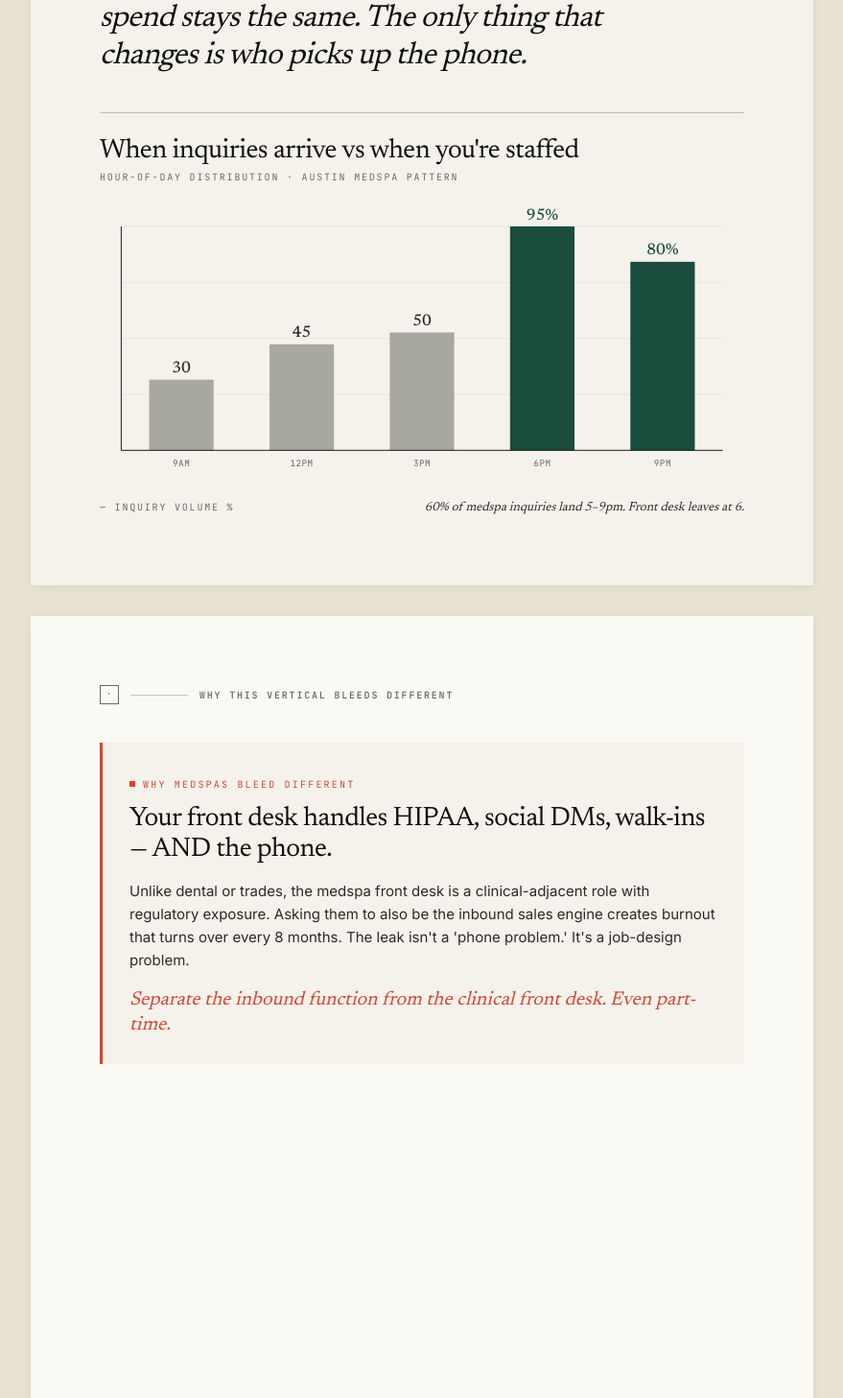
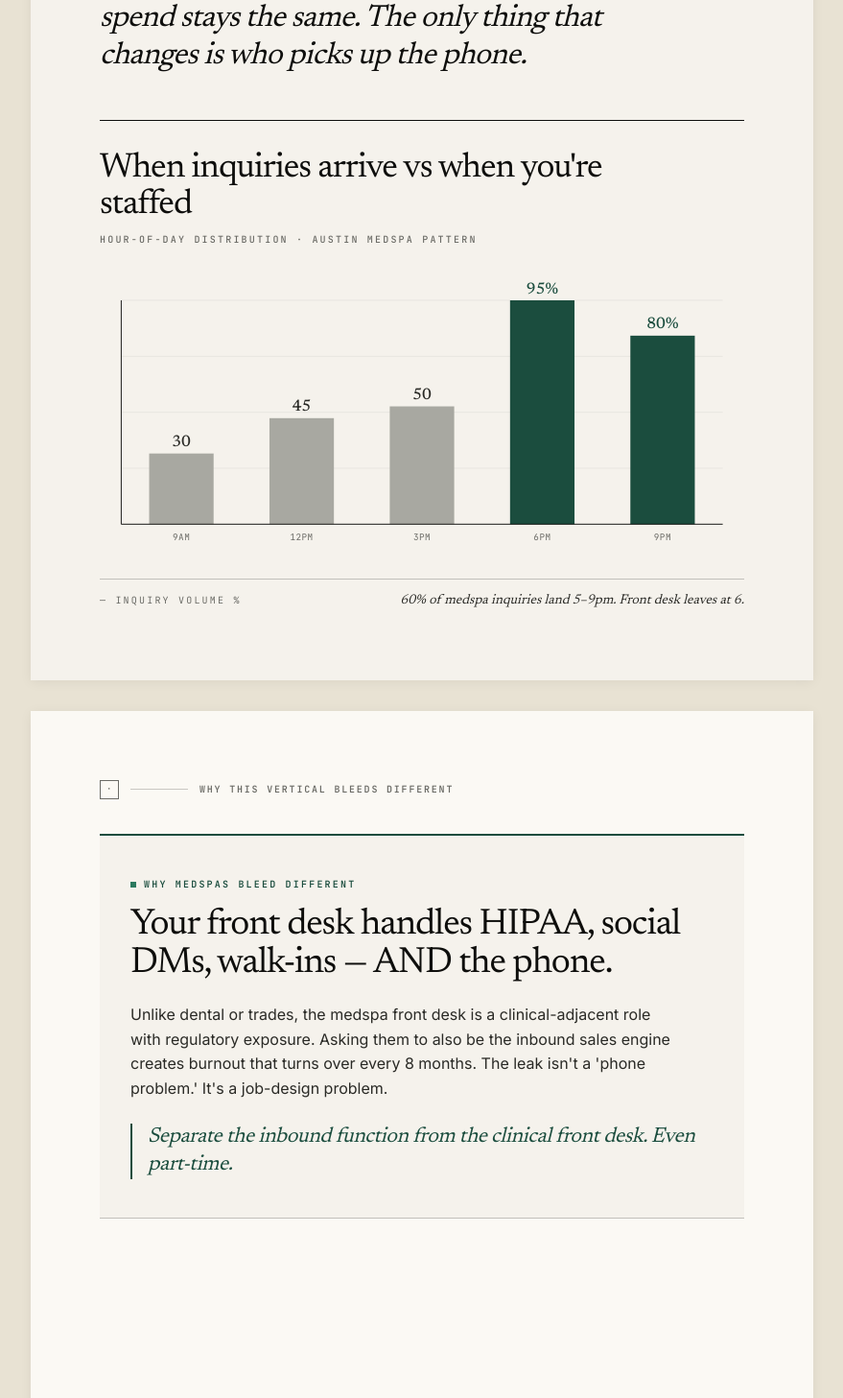
Before and after one commit to kame-hq/savoca.studio, a Next.js app: page /resources/medspa in a window 1280 px wide. Shown: the part 4313-5770 px from the top of the page at 96% size, without its empty margins (200-1079 px from the left). Built offline with nearby package versions, Linux system fonts and the light colour scheme.

Commit message:
style(playbook): brand-lock chart + differentiator — Newsreader display, money green (not signal), proper opsz, deeper hierarchy

```diff
--- a/src/app/resources/[vertical]/playbook.css
+++ b/src/app/resources/[vertical]/playbook.css
@@ -270,27 +270,31 @@
 
 /* ── Chart ──────────────────────────────────────────────── */
 .playbook-chart {
-  margin: 2.5rem 0 0;
-  padding: 1.5rem 0 0;
-  border-top: 1px solid var(--rule);
+  margin: 3rem 0 0;
+  padding: 2rem 0 0;
+  border-top: 1px solid var(--ink);
 }
 .playbook-chart-header {
-  margin-bottom: 1rem;
+  margin-bottom: 1.75rem;
 }
 .playbook-chart-title {
-  font-family: var(--font-fraunces);
-  font-size: 28px;
-  letter-spacing: -0.02em;
+  font-family: var(--font-fraunces), Georgia, serif;
+  font-size: 36px;
+  line-height: 1.05;
+  letter-spacing: -0.03em;
   color: var(--ink);
-  line-height: 1.1;
-  margin-bottom: 0.25rem;
+  font-weight: 400;
+  font-variation-settings: "opsz" 96;
+  margin-bottom: 0.5rem;
+  max-width: 6.5in;
 }
 .playbook-chart-subtitle {
-  font-family: var(--font-jetbrains-mono);
+  font-family: var(--font-jetbrains-mono), monospace;
   font-size: 10px;
-  letter-spacing: 0.18em;
+  letter-spacing: 0.22em;
   text-transform: uppercase;
   color: var(--steel);
+  font-weight: 500;
 }
 .playbook-chart-svg {
   width: 100%;
@@ -301,42 +305,46 @@
   display: flex;
   justify-content: space-between;
   align-items: baseline;
-  margin-top: 0.75rem;
-  font-family: var(--font-jetbrains-mono);
-  font-size: 10px;
-  letter-spacing: 0.18em;
-  text-transform: uppercase;
-  color: var(--steel);
-  gap: 1rem;
+  margin-top: 1.25rem;
+  padding-top: 0.75rem;
+  border-top: 1px solid var(--rule);
+  gap: 1.5rem;
   flex-wrap: wrap;
 }
 .playbook-chart-axis {
+  font-family: var(--font-jetbrains-mono), monospace;
+  font-size: 10px;
+  letter-spacing: 0.22em;
+  text-transform: uppercase;
   color: var(--steel);
 }
 .playbook-chart-footnote {
+  font-family: var(--font-fraunces), Georgia, serif;
+  font-style: italic;
+  font-size: 14px;
+  line-height: 1.45;
   color: var(--ink-2);
-  font-style: italic;
-  text-transform: none;
-  letter-spacing: 0;
-  font-family: var(--font-fraunces);
-  font-size: 13px;
+  font-variation-settings: "opsz" 36;
+  max-width: 5in;
 }
 
-/* ── Differentiator (vertical-unique) ──────────────────── */
+/* ── Differentiator (vertical-unique angle) ─────────────── */
 .playbook-differentiator {
-  margin: 2.5rem 0;
-  padding: 1.75rem;
+  margin: 0;
+  padding: 2.25rem 2rem 2.5rem;
   background: var(--bone);
-  border-left: 3px solid var(--signal);
+  border-top: 2px solid var(--money);
+  border-bottom: 1px solid var(--rule);
   position: relative;
 }
 .playbook-differentiator-eyebrow {
-  font-family: var(--font-jetbrains-mono);
+  font-family: var(--font-jetbrains-mono), monospace;
   font-size: 10px;
   letter-spacing: 0.22em;
   text-transform: uppercase;
-  color: var(--signal);
-  margin-bottom: 0.75rem;
+  color: var(--money);
+  font-weight: 600;
+  margin-bottom: 1rem;
   display: inline-flex;
   align-items: center;
   gap: 8px;
@@ -345,31 +353,40 @@
   content: "";
   width: 6px;
   height: 6px;
-  background: var(--signal);
+  background: var(--money-2);
   display: inline-block;
 }
 .playbook-differentiator-headline {
-  font-family: var(--font-fraunces);
-  font-size: 28px;
-  line-height: 1.15;
-  letter-spacing: -0.02em;
+  font-family: var(--font-fraunces), Georgia, serif;
+  font-size: 38px;
+  line-height: 1.05;
+  letter-spacing: -0.03em;
   color: var(--ink);
-  margin: 0 0 1rem;
   font-weight: 400;
+  font-variation-settings: "opsz" 96;
+  margin: 0 0 1.25rem;
+  max-width: 6.5in;
 }
 .playbook-differentiator-body {
-  font-size: 15px;
+  font-family: var(--font-inter), system-ui, sans-serif;
+  font-size: 16px;
   line-height: 1.6;
   color: var(--ink-2);
-  margin: 0 0 1rem;
+  margin: 0 0 1.5rem;
+  max-width: 6in;
 }
 .playbook-differentiator-callout {
-  font-family: var(--font-fraunces);
+  font-family: var(--font-fraunces), Georgia, serif;
   font-style: italic;
-  font-size: 20px;
+  font-size: 22px;
   line-height: 1.3;
-  color: var(--signal);
+  letter-spacing: -0.02em;
+  color: var(--money);
+  font-weight: 400;
+  font-variation-settings: "opsz" 48;
   margin: 0;
+  padding-left: 1rem;
+  border-left: 2px solid var(--money);
 }
 
 /* ── Quotes ────────────────────────────────────────────── */
```
